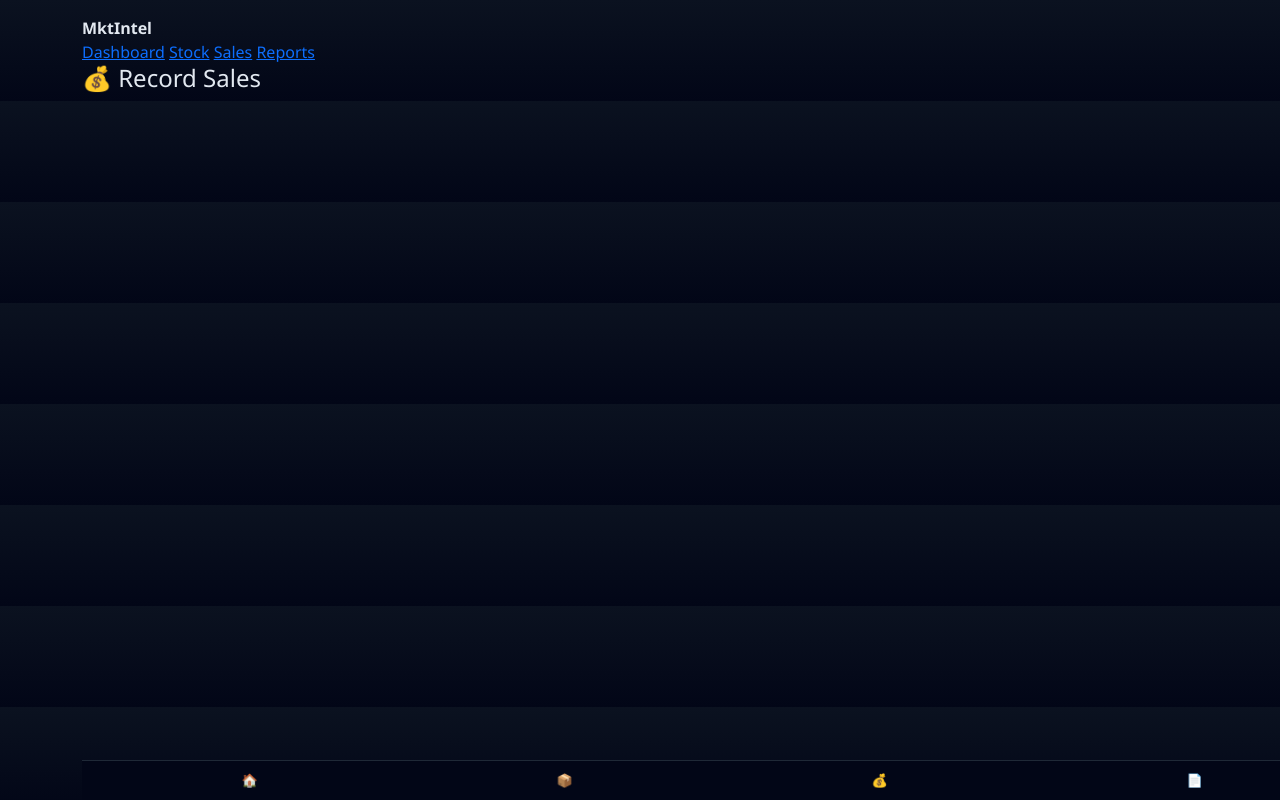
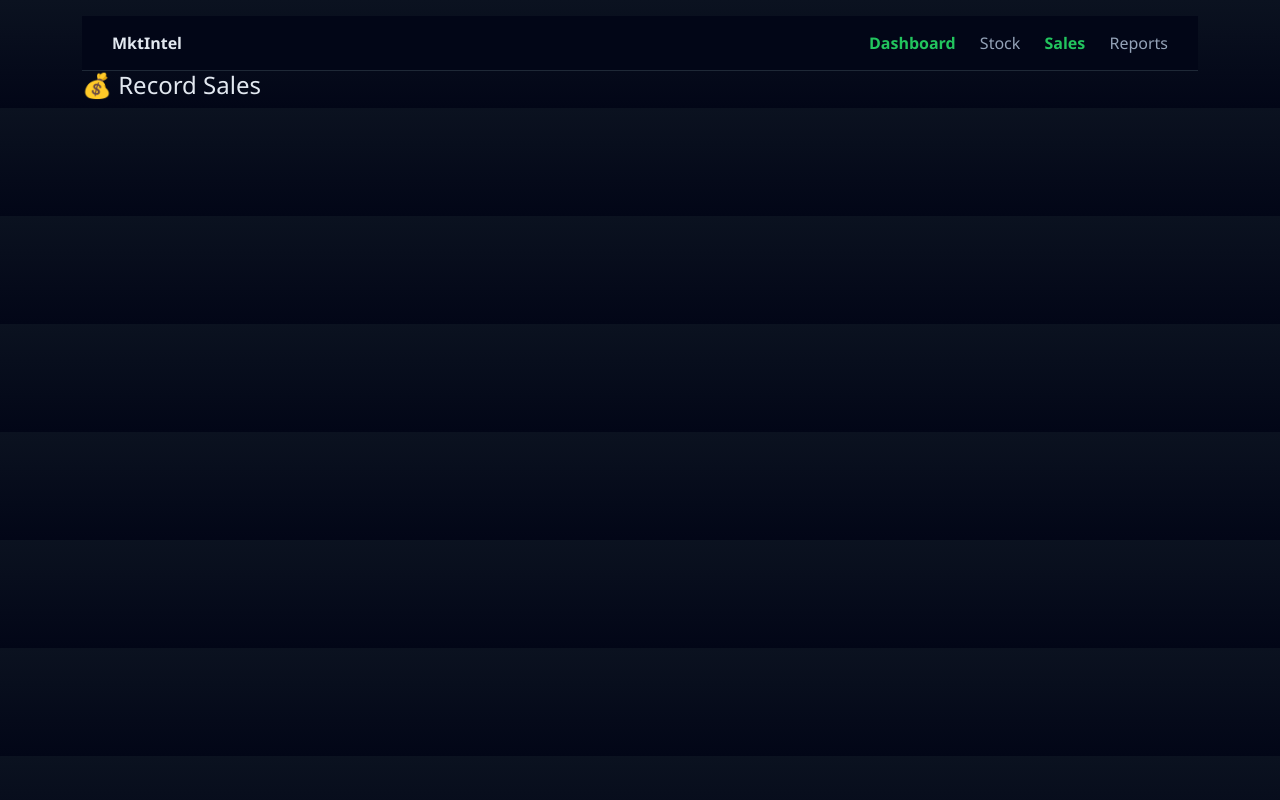
Before and after one commit to wynnjrr/mktintel, a Flask app: page /sales in a window 1280 px wide. Run offline with Flask 3, Linux system fonts and the light colour scheme; the visitor is signed in with stand-in values (Sample User, id 1); data that the repository does not hold is empty.

Commit message:
Fix: modified the header appear and dissappear

```diff
--- a/templates/sales.html
+++ b/templates/sales.html
@@ -75,6 +75,39 @@ input::placeholder {
     color: #22c55e;
     font-weight: bold;
 }
+
+/* DESKTOP NAV (HIDDEN BY DEFAULT) */
+.navbar-top {
+    display: none;
+}
+
+/* 💻 WHEN SCREEN IS LARGE */
+@media (min-width: 768px) {
+
+    .navbar-bottom {
+        display: none;
+    }
+
+    .navbar-top {
+        display: flex;
+        justify-content: space-between;
+        align-items: center;
+        background: #020617;
+        padding: 15px 30px;
+        border-bottom: 1px solid #1f2937;
+    }
+
+    .navbar-top a {
+        color: #94a3b8;
+        margin-left: 20px;
+        text-decoration: none;
+    }
+
+    .navbar-top a.active {
+        color: #22c55e;
+        font-weight: bold;
+    }
+}
 </style>
 </head>
 
```
Also changed, not shown: templates/dashboard.html (+33 -0 lines), templates/reports.html (+33 -0 lines), templates/stock.html (+33 -0 lines).
